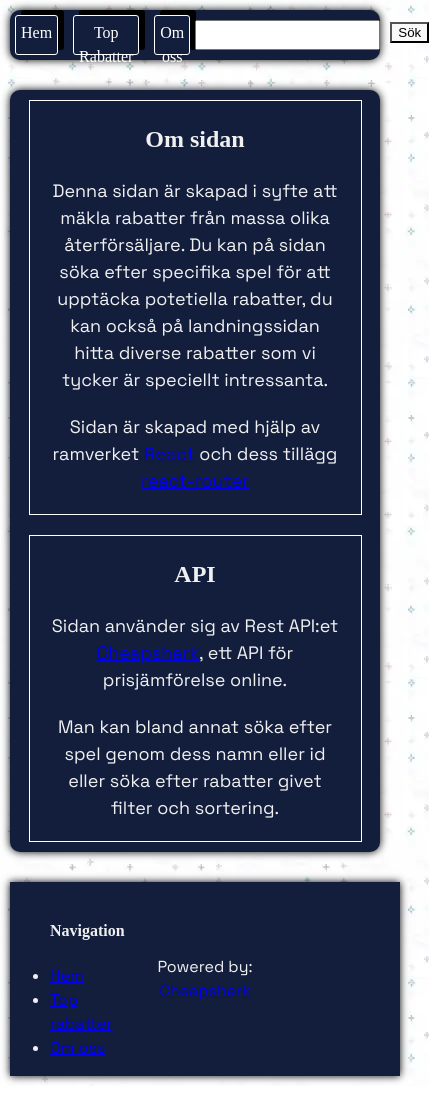
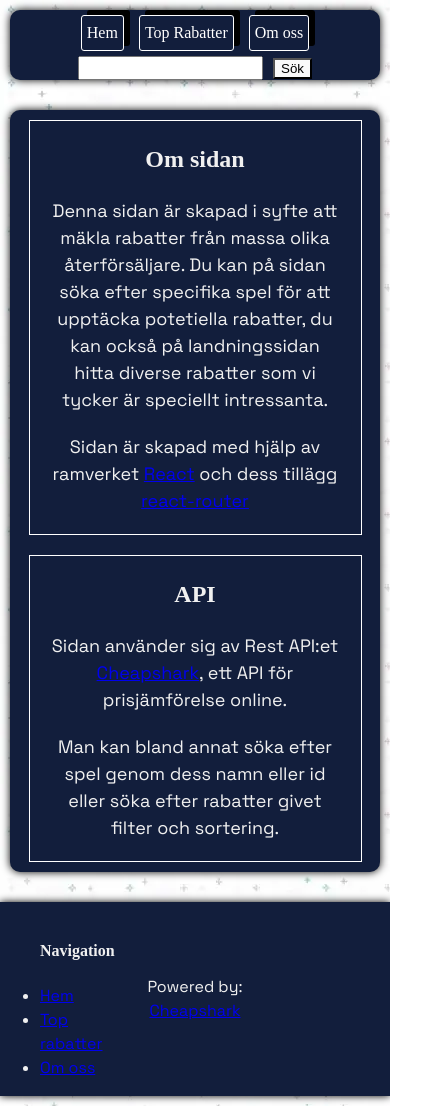
Before and after one commit to Carlbern/Game-discounts, a React (Vite) app: page /omoss in a window 390 px wide. Shown: the whole page, 429 px wide, since content can reach past the window. Built offline with nearby package versions, Linux system fonts and the light colour scheme; a web font is replaced by a local one.

Commit message:
fixes issues with mobile-view css not being correct

```diff
--- a/src/styles/HeaderStyle.module.css
+++ b/src/styles/HeaderStyle.module.css
@@ -39,18 +39,18 @@
   .EMPTY-FILLER {
     display: none;
   }
-  h1 {
+  .h1 {
     line-height: 0px;
   }
-  nav {
+  .nav {
   }
-  section {
+  .section {
     display: flex;
     flex-direction: column;
   }
 }
 @media only screen and (max-width: 600px) {
-  h1 {
+  .h1 {
     font-size: 22px;
   }
 }
--- a/src/styles/OmossStyle.module.css
+++ b/src/styles/OmossStyle.module.css
@@ -22,6 +22,11 @@
   left: 0;
 }
 @media only screen and (max-width: 600px) {
+  .footer {
+    position: relative;
+    align-self: center;
+    justify-self: center;
+  }
   .omMain {
     flex-direction: column;
     justify-content: center;
```
